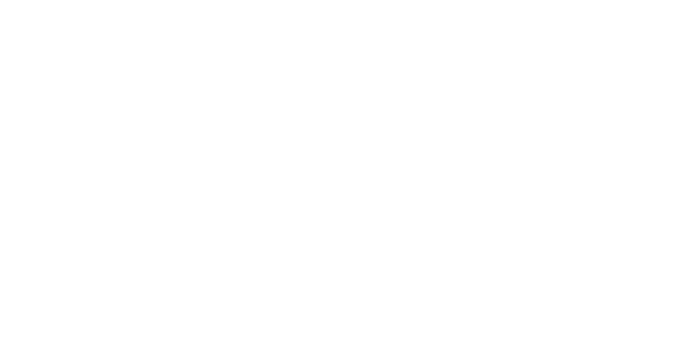
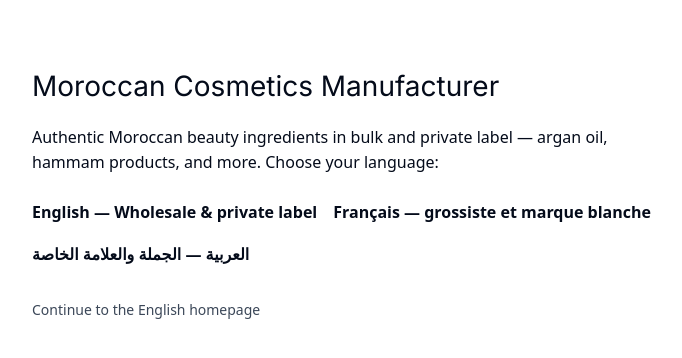
Before and after one commit to HAMZAamejoudj/Moroccan-Cosmetics, a Next.js app: page / in a window 1280 px wide. Before the commit this address had no page. Shown: the top 358 px of the page, without its empty margins (292-974 px from the left). Built offline with nearby package versions, Linux system fonts and the light colour scheme; a web font is replaced by a local one.

Commit message:
Fix SEO: server redirects, root fallback HTML, and locale lang in export.
Add Vercel and Apache rules, patch-export-seo post-build, robots for AI crawlers, and docs.

Co-authored-by: Cursor <cursoragent@cursor.com>

```diff
--- a/app/page.tsx
+++ b/app/page.tsx
@@ -1,6 +1,55 @@
-import { redirect } from "next/navigation";
-import { routing } from "@/i18n/routing";
+import type { Metadata } from 'next';
+import Link from 'next/link';
 
+const CANONICAL = 'https://moroccan-cosmetics.com/en/';
+
+export const metadata: Metadata = {
+  title: 'Moroccan Cosmetics Manufacturer | Wholesale & Private Label',
+  description:
+    'Wholesale argan oil, prickly pear seed oil, black soap, rhassoul clay and rose water from Morocco. Private label manufacturing for beauty brands, spas and distributors worldwide.',
+  alternates: {
+    canonical: CANONICAL,
+  },
+  robots: {
+    index: true,
+    follow: true,
+  },
+};
+
+/** Fallback landing when a request hits `/` before server 301 to `/en/`. */
 export default function RootPage() {
-  redirect(`/${routing.defaultLocale}/`);
+  return (
+    <main
+      style={{
+        maxWidth: '42rem',
+        margin: '4rem auto',
+        padding: '0 1.25rem',
+        fontFamily: 'system-ui, sans-serif',
+        lineHeight: 1.6,
+        color: '#040B1A',
+      }}
+    >
+      <h1 style={{ fontSize: '1.75rem', marginBottom: '1rem' }}>
+        Moroccan Cosmetics Manufacturer
+      </h1>
+      <p style={{ marginBottom: '1.5rem' }}>
+        Authentic Moroccan beauty ingredients in bulk and private label — argan oil, hammam products,
+        and more. Choose your language:
+      </p>
+      <nav aria-label="Language selection" style={{ display: 'flex', flexWrap: 'wrap', gap: '1rem' }}>
+        <Link href="/en/" style={{ fontWeight: 600 }}>
+          English — Wholesale &amp; private label
+        </Link>
+        <Link href="/fr/" style={{ fontWeight: 600 }}>
+          Français — grossiste et marque blanche
+        </Link>
+        <Link href="/ar/" style={{ fontWeight: 600 }}>
+          العربية — الجملة والعلامة الخاصة
+        </Link>
+      </nav>
+      <p style={{ marginTop: '2rem', fontSize: '0.875rem', color: '#3B4758' }}>
+        <a href="/en/">Continue to the English homepage</a>
+      </p>
+    </main>
+  );
 }
--- a/app/robots.ts
+++ b/app/robots.ts
@@ -2,13 +2,25 @@ import { MetadataRoute } from 'next';
 
 export const dynamic = 'force-static';
 
+const SITEMAP = 'https://moroccan-cosmetics.com/sitemap.xml';
+
+const PUBLIC_ALLOW = {
+  allow: '/',
+  disallow: ['/api/', '/_next/'],
+} as const;
+
 export default function robots(): MetadataRoute.Robots {
   return {
-    rules: {
-      userAgent: '*',
-      allow: '/',
-      disallow: ['/api/', '/_next/'],
-    },
-    sitemap: 'https://moroccan-cosmetics.com/sitemap.xml',
+    rules: [
+      { userAgent: '*', ...PUBLIC_ALLOW },
+      { userAgent: 'Googlebot', allow: '/' },
+      { userAgent: 'Bingbot', allow: '/' },
+      { userAgent: 'GPTBot', allow: '/' },
+      { userAgent: 'OAI-SearchBot', allow: '/' },
+      { userAgent: 'PerplexityBot', allow: '/' },
+      { userAgent: 'ClaudeBot', allow: '/' },
+      { userAgent: 'Google-Extended', allow: '/' },
+    ],
+    sitemap: SITEMAP,
   };
 }
--- a/package.json
+++ b/package.json
@@ -4,7 +4,7 @@
   "private": true,
   "scripts": {
     "dev": "next dev",
-    "build": "node scripts/check-blog-placeholders.mjs && next build && node scripts/generate-blog-rss.mjs",
+    "build": "node scripts/check-blog-placeholders.mjs && next build && node scripts/generate-blog-rss.mjs && node scripts/patch-export-seo.mjs",
     "check:blog": "node scripts/check-blog-placeholders.mjs",
     "build:cpanel": "npm run build && node scripts/prepare-cpanel.mjs",
     "start": "next start",
--- /dev/null
+++ b/scripts/patch-export-seo.mjs
@@ -0,0 +1,85 @@
+import { existsSync, readFileSync, readdirSync, statSync, writeFileSync } from 'node:fs';
+import { join } from 'node:path';
+
+const outDir = join(process.cwd(), 'out');
+
+if (!existsSync(outDir)) {
+  console.error('patch-export-seo: missing out/ — run next build first.');
+  process.exit(1);
+}
+
+const ROOT_FALLBACK_HTML = `<!DOCTYPE html>
+<html lang="en" dir="ltr">
+<head>
+  <meta charset="utf-8"/>
+  <meta name="viewport" content="width=device-width, initial-scale=1"/>
+  <title>Moroccan Cosmetics Manufacturer | Wholesale &amp; Private Label</title>
+  <meta name="description" content="Wholesale argan oil, prickly pear seed oil, black soap, rhassoul clay and rose water from Morocco. Private label manufacturing for beauty brands, spas and distributors worldwide."/>
+  <link rel="canonical" href="https://moroccan-cosmetics.com/en/"/>
+  <meta http-equiv="refresh" content="0; url=/en/"/>
+  <style>
+    body{font-family:system-ui,sans-serif;max-width:42rem;margin:4rem auto;padding:0 1.25rem;line-height:1.6;color:#040B1A}
+    h1{font-size:1.75rem}
+    nav a{margin-right:1rem;font-weight:600}
+  </style>
+</head>
+<body>
+  <main>
+    <h1>Moroccan Cosmetics Manufacturer</h1>
+    <p>Authentic Moroccan beauty ingredients in bulk and private label. Choose your language:</p>
+    <nav aria-label="Language selection">
+      <a href="/en/">English — Wholesale &amp; private label</a>
+      <a href="/fr/">Français — grossiste et marque blanche</a>
+      <a href="/ar/">العربية — الجملة والعلامة الخاصة</a>
+    </nav>
+    <p><a href="/en/">Continue to the English homepage</a></p>
+  </main>
+</body>
+</html>
+`;
+
+function patchHtmlLang(filePath, locale) {
+  let html = readFileSync(filePath, 'utf8');
+  const dir = locale === 'ar' ? 'rtl' : 'ltr';
+  const langAttr = `lang="${locale}" dir="${dir}"`;
+
+  // Replace root layout default lang="en" on <html ...>
+  html = html.replace(/<html\s+lang="en"/i, `<html ${langAttr}`);
+  html = html.replace(/<html\s+lang="en"\s+dir="ltr"/i, `<html ${langAttr}`);
+  html = html.replace(/<html\s+dir="ltr"\s+lang="en"/i, `<html ${langAttr}`);
+
+  if (locale === 'ar' && !html.includes('dir="rtl"')) {
+    html = html.replace(/<html\s+lang="ar"/i, `<html lang="ar" dir="rtl"`);
+  }
+
+  writeFileSync(filePath, html, 'utf8');
+}
+
+function walkHtml(dir, locale) {
+  if (!existsSync(dir)) return;
+  for (const entry of readdirSync(dir)) {
+    const full = join(dir, entry);
+    if (statSync(full).isDirectory()) {
+      walkHtml(full, locale);
+      continue;
+    }
+    if (entry.endsWith('.html')) {
+      patchHtmlLang(full, locale);
+    }
+  }
+}
+
+writeFileSync(join(outDir, 'index.html'), ROOT_FALLBACK_HTML, 'utf8');
+
+for (const locale of ['en', 'fr', 'ar']) {
+  walkHtml(join(outDir, locale), locale);
+}
+
+// Ensure .htaccess is present (copied from public/; rewrite if missing)
+const htaccessSrc = join(process.cwd(), 'public', '.htaccess');
+const htaccessOut = join(outDir, '.htaccess');
+if (existsSync(htaccessSrc)) {
+  writeFileSync(htaccessOut, readFileSync(htaccessSrc, 'utf8'), 'utf8');
+}
+
+console.log('patch-export-seo: root index.html, locale lang/dir on HTML, .htaccess OK.');
```
Also changed, not shown: vercel.json (added), 3 other files (tests, documents, lock files or other folders).
